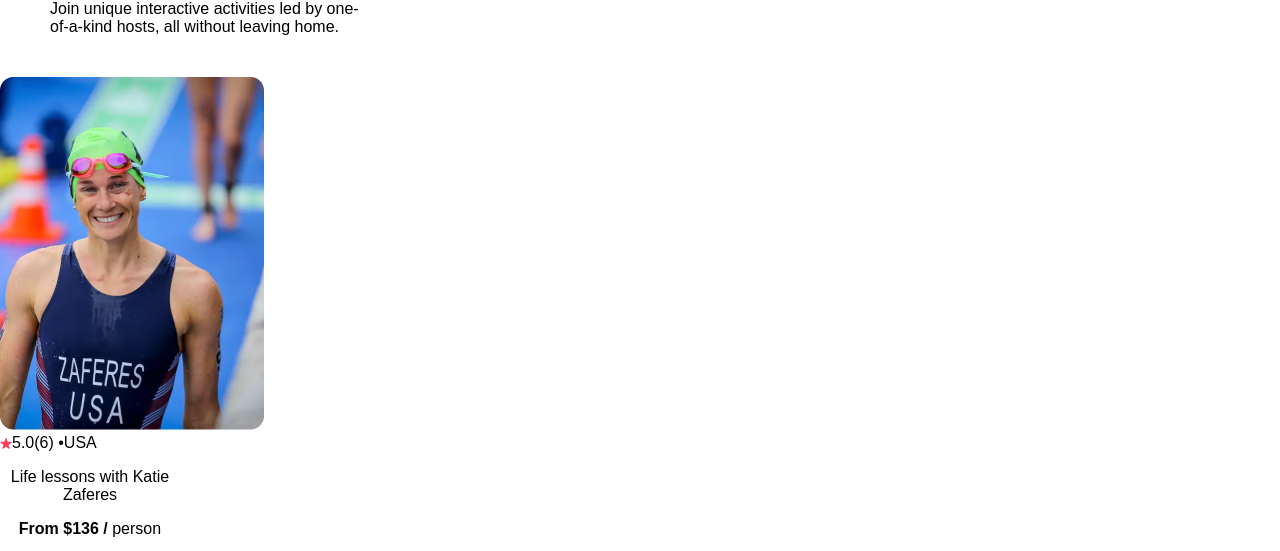
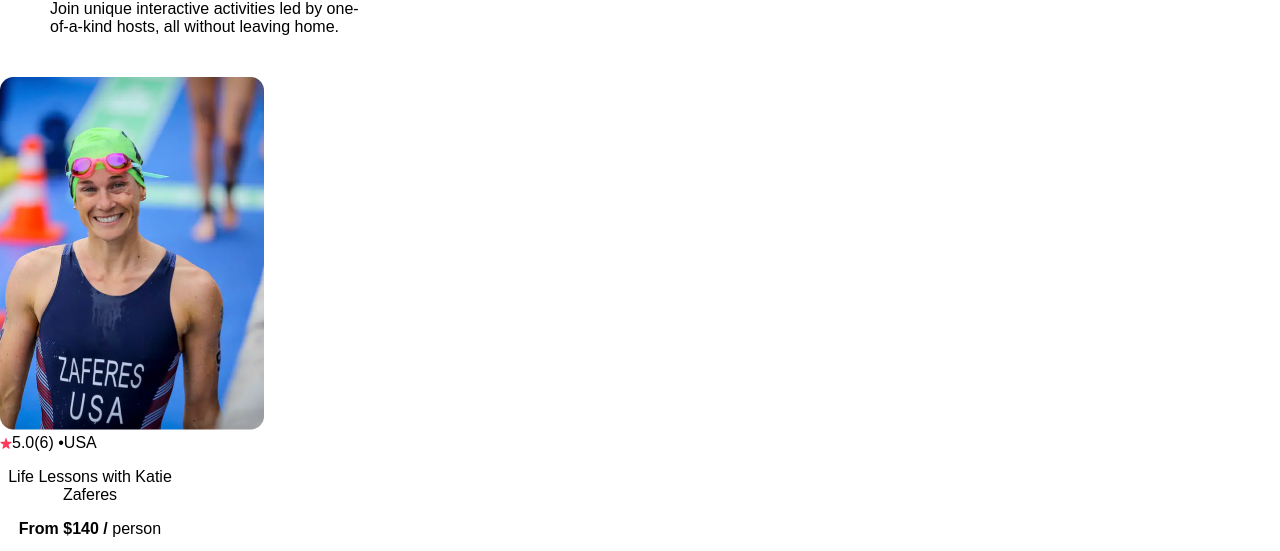
Before and after one commit to avia62490/airbnb-clone, a React (Create React App) app: page / in a window 1280 px wide. Shown: the part 659-1210 px from the top of the page. Built offline with nearby package versions, Linux system fonts and the light colour scheme.

Commit message:
passes props for Card section

```diff
--- a/src/App.css
+++ b/src/App.css
@@ -28,18 +28,18 @@
   width: 320px;
 }
 
-.instance {
+.card {
   width: 180px;
   font-size: 12 px;
 
 }
 
-.instance--info {
+.card--info {
   display: flex;
   align-items: center;
 }
 
-.instance--star {
+.card--star {
   height: 14 px;
 }
 
--- a/src/App.js
+++ b/src/App.js
@@ -6,7 +6,14 @@ function App() {
   return (
     <div className="App">
         <Header />
-        <Card />
+        <Card
+            image="KZaferes.png"
+            rating="5.0"
+            review_count={6}
+            country="USA"
+            title="Life Lessons with Katie Zaferes"
+            price={140}
+        />
     </div>
   );
 }
--- a/src/components/card.js
+++ b/src/components/card.js
@@ -1,20 +1,20 @@
-import picture from "../images/KZaferes.png"
+import photo from "../images/KZaferes.png"
 import star from "../images/Star_icon.svg"
 
-export default function Card() {
+export default function Card(props) {
     return (
-        // <div className="experiences">
-              <div className="instance">
-                  <img src={picture} className="instance--photo" alt=""/>
-                  <div className="instance--info">
-                      <img src={star} className="instance--star" alt="" />
-                      <span>5.0</span>
-                      <span className="gray">(6) • </span>
-                      <span className="gray">USA</span>
+        <div className="cards_section">
+              <div className="card">
+                  <img src={photo} className="card--photo" alt=""/>
+                  <div className="card--info">
+                      <img src={star} className="card--star" alt="" />
+                      <span>{props.rating}</span>
+                      <span>({props.review_count}) • </span>
+                      <span>{props.country}</span>
                   </div>
-                  <p>Life lessons with Katie Zaferes</p>
-                  <p><b>From $136 / </b> person</p>
+                  <p>{props.title}</p>
+                  <p><b>From ${props.price} / </b> person</p>
               </div>
-        // </div>
+        </div>
     );
 }
```
Also changed, not shown: src/images/Ellipse.svg (deleted).
